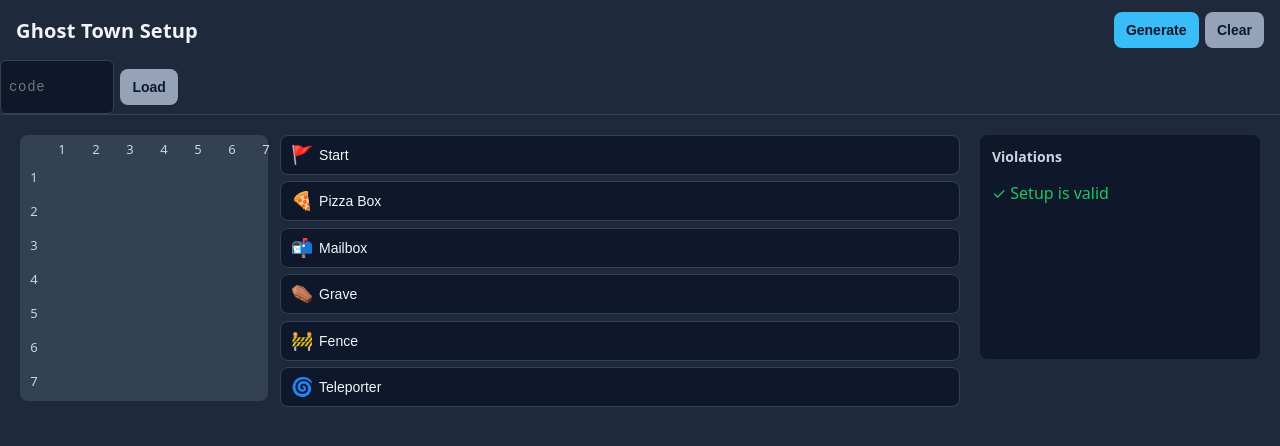
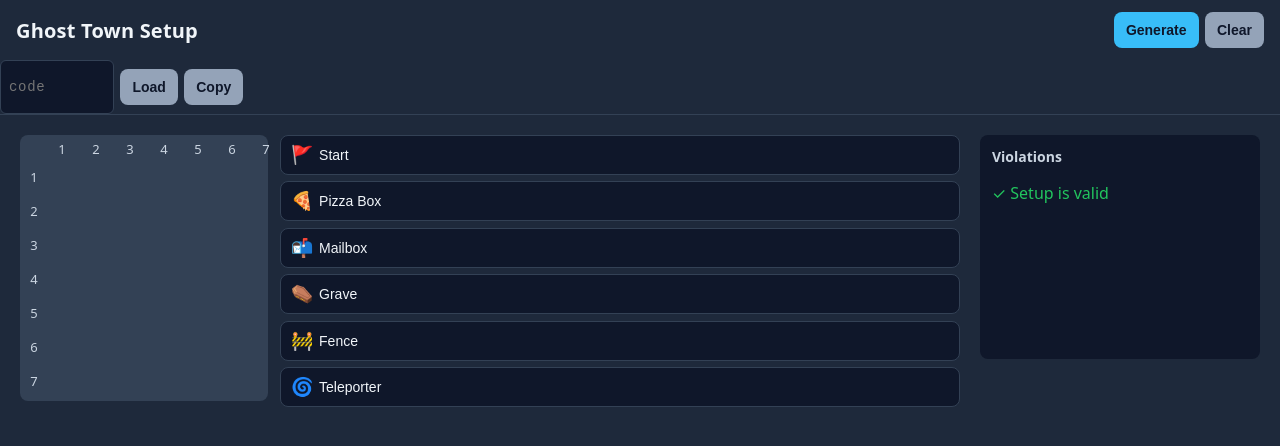
Before and after one commit to mtrunt/ghost-town, a React (Vite) app: page / in a window 1280 px wide. Shown: the top 446 px of the page. Built offline with nearby package versions, Linux system fonts and the light colour scheme.

Commit message:
feat: unify share code display and load input, add copy button
Consolidate the separate share code display and load input into a single
text field that shows the current code and accepts edits. Add a Copy
button that writes the current code to the clipboard with a transient
'Copied' confirmation.

```diff
--- a/src/App.css
+++ b/src/App.css
@@ -108,30 +108,10 @@ body {
   letter-spacing: 0.05em;
   min-height: 2.25rem;
 }
-.share-code-row {
-  display: flex;
-  gap: 0.4rem;
-  padding: 0 0.75rem 0.5rem;
-  align-items: center;
-}
-.share-code-row label {
-  font-size: 0.75rem;
-  color: #cbd5e1;
-  white-space: nowrap;
-}
-.share-code-display {
-  flex: 0 0 auto;
-  width: 6rem;
-  padding: 0.4rem 0.5rem;
-  background: #0f172a;
+.load-input:not(:placeholder-shown) {
   color: #38bdf8;
-  border: 1px solid #334155;
-  border-radius: 6px;
-  font-size: 0.9375rem;
-  font-family: ui-monospace, monospace;
   letter-spacing: 0.08em;
   text-align: center;
-  min-height: 2.25rem;
 }
 
 /* Main layout: mobile-first single column */
@@ -349,10 +329,6 @@ body {
     display: inline-flex;
     padding: 0;
   }
-  .share-code-row {
-    display: inline-flex;
-    padding: 0;
-  }
   /* On tablet, show controls inline in header (always visible) */
   .app-header .controls { display: flex; padding: 0 1rem 0.75rem; }
 }
--- a/src/App.tsx
+++ b/src/App.tsx
@@ -1,4 +1,4 @@
-import { useCallback, useState } from 'react';
+import { useCallback, useEffect, useState } from 'react';
 import type { ActiveTile } from './types';
 import { useGrid } from './hooks/useGrid';
 import { Board } from './components/Board';
@@ -14,15 +14,31 @@ export default function App() {
   const [portalSettings, setPortalSettings] = useState(GLOBAL_RULES.portalSettings);
   const [settingsOpen, setSettingsOpen] = useState(false);
   const [loadCode, setLoadCode] = useState('');
+  const [copied, setCopied] = useState(false);
   const onLoadSettings = useCallback(({ players, portalSettings }: { players: number; portalSettings: typeof GLOBAL_RULES.portalSettings }) => {
     setPlayers(players);
     setPortalSettings(portalSettings);
   }, []);
   const { grid, violations, error, shareCode, place, remove, clear, resize, generate, load } = useGrid(portalSettings, onLoadSettings);
 
+  useEffect(() => {
+    setLoadCode(shareCode ?? '');
+    setCopied(false);
+  }, [shareCode]);
+
   const handleLoad = () => {
     load(loadCode.trim());
-    setLoadCode('');
+  };
+
+  const handleCopy = async () => {
+    if (!loadCode) return;
+    try {
+      await navigator.clipboard.writeText(loadCode);
+      setCopied(true);
+      setTimeout(() => setCopied(false), 1500);
+    } catch {
+      // clipboard unavailable
+    }
   };
 
   const handlePlace = (r: number, c: number) => {
@@ -56,23 +72,20 @@ export default function App() {
             maxLength={6}
             value={loadCode}
             onChange={(e) => setLoadCode(e.target.value)}
+            aria-label="board code"
             className="load-input"
           />
           <button type="button" className="action-btn secondary" onClick={handleLoad}>Load</button>
+          <button
+            type="button"
+            className="action-btn secondary"
+            onClick={handleCopy}
+            disabled={!loadCode}
+            aria-label="copy board code"
+          >
+            {copied ? 'Copied' : 'Copy'}
+          </button>
         </div>
-        {shareCode && (
-          <div className="share-code-row">
-            <label htmlFor="share-code">Board code:</label>
-            <input
-              id="share-code"
-              aria-label="board code"
-              className="share-code-display"
-              type="text"
-              value={shareCode}
-              readOnly
-            />
-          </div>
-        )}
         {settingsOpen && (
           <Controls
             players={players}
```
Also changed, not shown: 2 other files (tests, documents, lock files or other folders).
